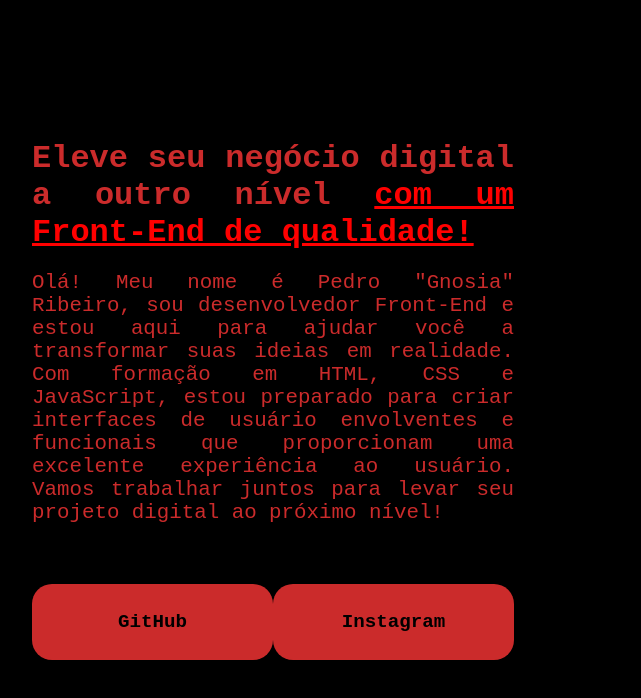
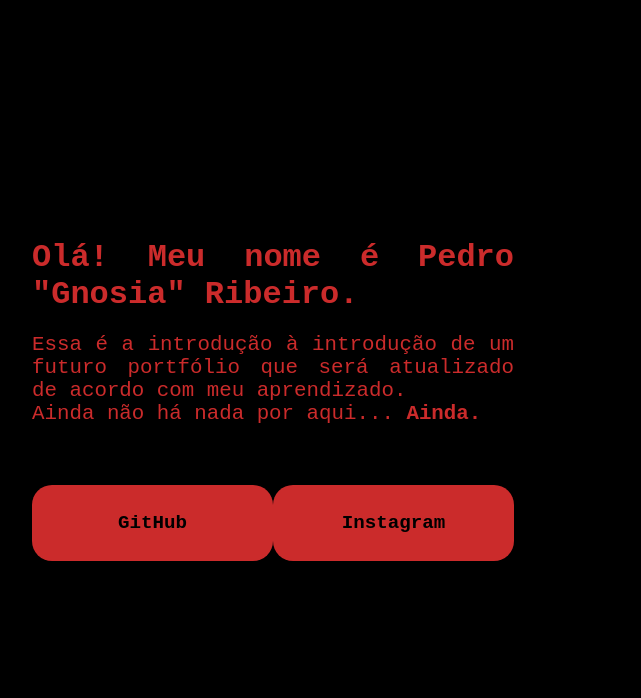
Before and after one commit to gnosiia/introtoanintro, a plain HTML site: page index.html in a window 1280 px wide. Shown: the full height of the page, 96-737 px from the left. Drawn offline with Linux system fonts and the light colour scheme; grey boxes are pictures that could not be loaded.

Commit message:
Add files via upload

```diff
--- a/index.html
+++ b/index.html
@@ -13,11 +13,12 @@
     <main id="container">
         <div id="esquerda">
             <h1 id="titulo">
-                Eleve seu negócio digital a outro nível <strong> com um Front-End de qualidade!</strong>
+                Olá! Meu nome é Pedro "Gnosia" Ribeiro.
             </h1>
 
             <p id="apresentacao">
-                Olá! Meu nome é Pedro "Gnosia" Ribeiro, sou desenvolvedor Front-End e estou aqui para ajudar você a transformar suas ideias em realidade. Com formação em HTML, CSS e JavaScript, estou preparado para criar interfaces de usuário envolventes e funcionais que proporcionam uma excelente experiência ao usuário. Vamos trabalhar juntos para levar seu projeto digital ao próximo nível!
+                Essa é a introdução à introdução de um futuro portfólio que será atualizado de acordo com meu aprendizado. <br>
+                Ainda não há nada por aqui... <strong>Ainda.</strong>
             </p>
 
             <div id="socials">
```
